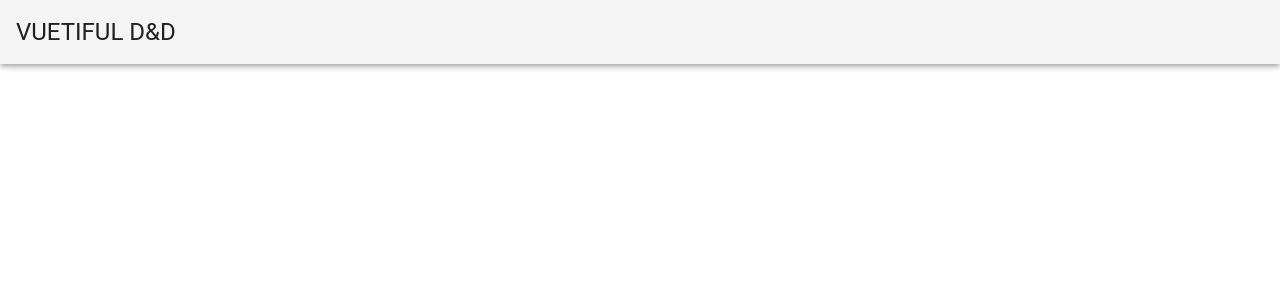
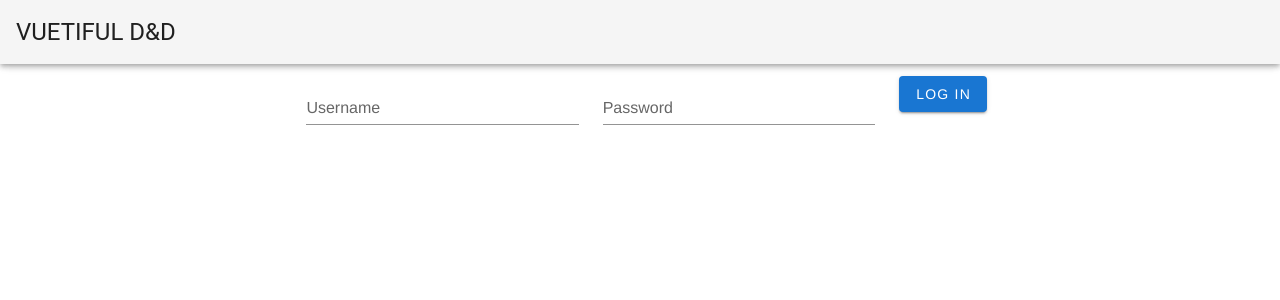
Before and after one commit to murphy55555/vue-demo, a Vue app: page /login in a window 1280 px wide. Shown: the top 300 px of the page. Built offline with nearby package versions, Linux system fonts and the light colour scheme.

Commit message:
Add auth + login

```diff
--- a/package.json
+++ b/package.json
@@ -8,6 +8,7 @@
     "lint": "vue-cli-service lint"
   },
   "dependencies": {
+    "@mdi/font": "^3.8.95",
     "bootstrap3": "^3.3.5",
     "core-js": "^2.6.5",
     "jquery": "^3.4.1",
--- /dev/null
+++ b/src/components/Login.vue
@@ -0,0 +1,79 @@
+<template>
+  <div>
+    <v-alert
+      v-if="loggedIn"
+      type="info"
+      border="bottom"
+      colored-border>
+      You are already logged in! <br />
+      <router-link :to="{ name: 'characterSearch' }">Return to Character Search</router-link>
+    </v-alert>
+    <form v-else @submit.prevent="formSubmitted">
+      <v-layout justify-center wrap>
+        <v-flex xs3>
+          <v-text-field
+            v-model="username"
+            label="Username"
+          ></v-text-field>
+        </v-flex>
+        <v-flex xs3>
+          <v-text-field
+            v-model="password"
+            label="Password"
+            type="password"
+          ></v-text-field>
+        </v-flex>
+        <v-flex xs1>
+          <v-btn
+            color="primary"
+            type="submit">
+            Log In
+          </v-btn>
+        </v-flex>
+        <v-flex xs12 v-if="errorMessage">
+          <v-alert type="error">
+            {{errorMessage}}
+          </v-alert>
+        </v-flex>
+      </v-layout>
+    </form>
+  </div>
+</template>
+<script>
+import { createNamespacedHelpers } from 'vuex';
+
+const { mapActions, mapState } = createNamespacedHelpers('admin');
+
+export default {
+  data: () => ({
+    username: '',
+    password: ''
+  }),
+  methods: {
+    formSubmitted() {
+      this.attemptLogin({
+        username: this.username,
+        password: this.password
+      });
+    },
+    ...mapActions([
+      'attemptLogin',
+      'clearError'
+    ])
+  },
+  computed: {
+    ...mapState([
+      'errorMessage',
+      'loggedIn'
+    ])
+  },
+  watch: {
+    username() {
+      this.clearError();
+    },
+    password() {
+      this.clearError();
+    }
+  }
+}
+</script>
--- a/src/main.js
+++ b/src/main.js
@@ -1,12 +1,15 @@
-import Vue from 'vue'
-import App from './App'
-import router from './router'
+import Vue from 'vue';
+import App from './App';
+import router, { useStore } from './router';
 import VeeValidate from 'vee-validate';
-import store from './store'
+import store, { useRouter } from './store';
 import vuetify from './plugins/vuetify';
 
 Vue.use(VeeValidate);
-Vue.config.productionTip = false
+Vue.config.productionTip = false;
+
+useRouter(router);
+useStore(store);
 
 /* eslint-disable no-new */
 new Vue({
@@ -16,4 +19,4 @@ new Vue({
   components: { App },
   vuetify,
   render: h => h(App)
-})
+});
--- a/src/plugins/vuetify.js
+++ b/src/plugins/vuetify.js
@@ -1,3 +1,4 @@
+import '@mdi/font/css/materialdesignicons.css'
 import Vue from 'vue';
 import Vuetify from 'vuetify/lib';
 
--- a/src/router/index.js
+++ b/src/router/index.js
@@ -2,10 +2,13 @@ import Vue from 'vue';
 import VueRouter from 'vue-router';
 import CharacterSearch from '@/components/CharacterSearch';
 import CharacterDetail from '@/components/CharacterDetail';
+import Login from '@/components/Login';
 
 Vue.use(VueRouter);
 
-export default new VueRouter({
+let store = null;
+
+const router = new VueRouter({
   mode: 'history',
   routes: [
     {
@@ -17,6 +20,34 @@ export default new VueRouter({
       path: '/character/:characterName',
       name: 'characterDetail',
       component: CharacterDetail
+    },
+    {
+      path: '/login',
+      name: 'login',
+      component: Login,
+      meta: {
+        allowAnonymous: true
+      }
     }
   ]
+});
+
+router.beforeEach((to, _, next) => {
+  if (!to.meta.allowAnonymous) {
+    if (store && store.state.admin.loggedIn) {
+      next();
+    } else {
+      next({
+        name: 'login'
+      });
+    }
+  } else {
+    next();
+  }
 })
+
+export default router;
+
+export function useStore(vStore) {
+  store = vStore;
+}
--- /dev/null
+++ b/src/services/admin-service.js
@@ -0,0 +1,16 @@
+const correctUsername = 'dungeonguru'
+const correctPassword = 'Killth3goblins'
+
+export function attemptLogin(username, password) {
+    const credentialsCorrect = username.toLowerCase() === correctUsername && password === correctPassword;
+    if (credentialsCorrect) {
+        sessionStorage.setItem('loggedIn', 'true');
+        return { success: true };
+    } else {
+        return { success: false, message: 'Username or password is incorrect' };
+    }
+}
+
+export function isLoggedIn() {
+    return sessionStorage.getItem('loggedIn') === 'true';
+}
--- a/src/store/index.js
+++ b/src/store/index.js
@@ -1,11 +1,26 @@
 import Vue from 'vue';
 import Vuex from 'vuex'
+import admin from './modules/admin';
 import characterDetails from './modules/character-details';
 
 Vue.use(Vuex);
 
+let router = null;
+
 export default new Vuex.Store({
+    actions: {
+        navigate(_, payload) {
+            if (router) {
+                router.push(payload);
+            }
+        }
+    },
     modules: {
+        admin,
         characterDetails
     }
 });
+
+export function useRouter(vRouter) {
+    router = vRouter;
+}
--- /dev/null
+++ b/src/store/modules/admin.js
@@ -0,0 +1,41 @@
+import { attemptLogin, isLoggedIn } from '@/services/admin-service';
+
+const state = () => ({
+    errorMessage: null,
+    loggedIn: isLoggedIn()
+});
+
+const mutations = {
+    setLoggedIn(state, loggedIn) {
+        state.isLoggedIn = loggedIn;
+    },
+    clearErrorMessage(state) {
+        state.errorMessage = null;
+    },
+    setErrorMessage(state, errorMessage) {
+        state.errorMessage = errorMessage;
+    }
+}
+
+const actions = {
+    attemptLogin({ commit, dispatch }, { username, password }) {
+        const loginResult = attemptLogin(username, password);
+        if (loginResult.success) {
+            commit('clearErrorMessage');
+            commit('setLoggedIn', true);
+            dispatch('navigate', { name: 'characterSearch' }, { root: true });
+        } else {
+            commit('setErrorMessage', loginResult.message);
+        }
+    },
+    clearError({ commit }) {
+        commit("clearErrorMessage");
+    }
+};
+
+export default {
+    namespaced: true,
+    state,
+    mutations,
+    actions
+};
--- a/src/store/modules/character-details.js
+++ b/src/store/modules/character-details.js
@@ -1,6 +1,6 @@
 import * as CharacterService from '@/services/character-service';
 
-const state = {
+const state = () => ({
     name: '',
     race: '',
     characterClass: '',
@@ -8,9 +8,8 @@ const state = {
     weapon: null,
     armor: null,
     abilities: null
-}
+})
 
-// MUTATIONS
 const mutations = {
     loadCharacter(state, character) {
         state.name = character.name;
@@ -40,7 +39,7 @@ const getters = {
     getAc(state) {
         return CharacterService.getAC(state.armor, state.abilities);
     },
-    getAbilitySkillStrength() {
+    getAbilitySkillStrength(state) {
         const sum = state.abilities.reduce((sum, ability) => sum + ability.score, 0);
 
         if (sum < 70) {
@@ -55,7 +54,6 @@ const getters = {
     }
 }
 
-// ACTIONS
 const actions = ({
     loadCharacter({ commit }, params) {
         // Imagine this is a webservice call and is async
```
Also changed, not shown: 1 other file (tests, documents, lock files or other folders).
